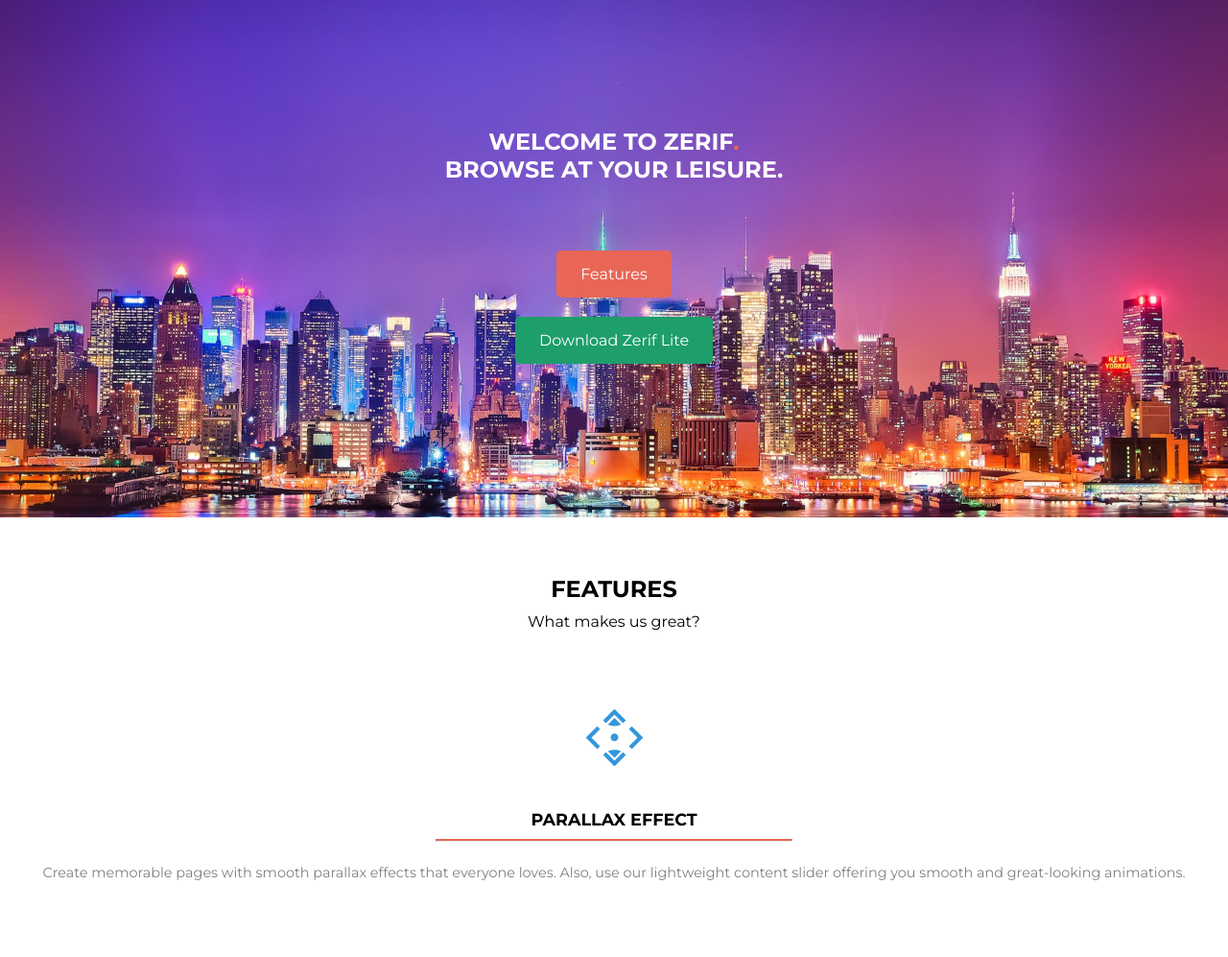
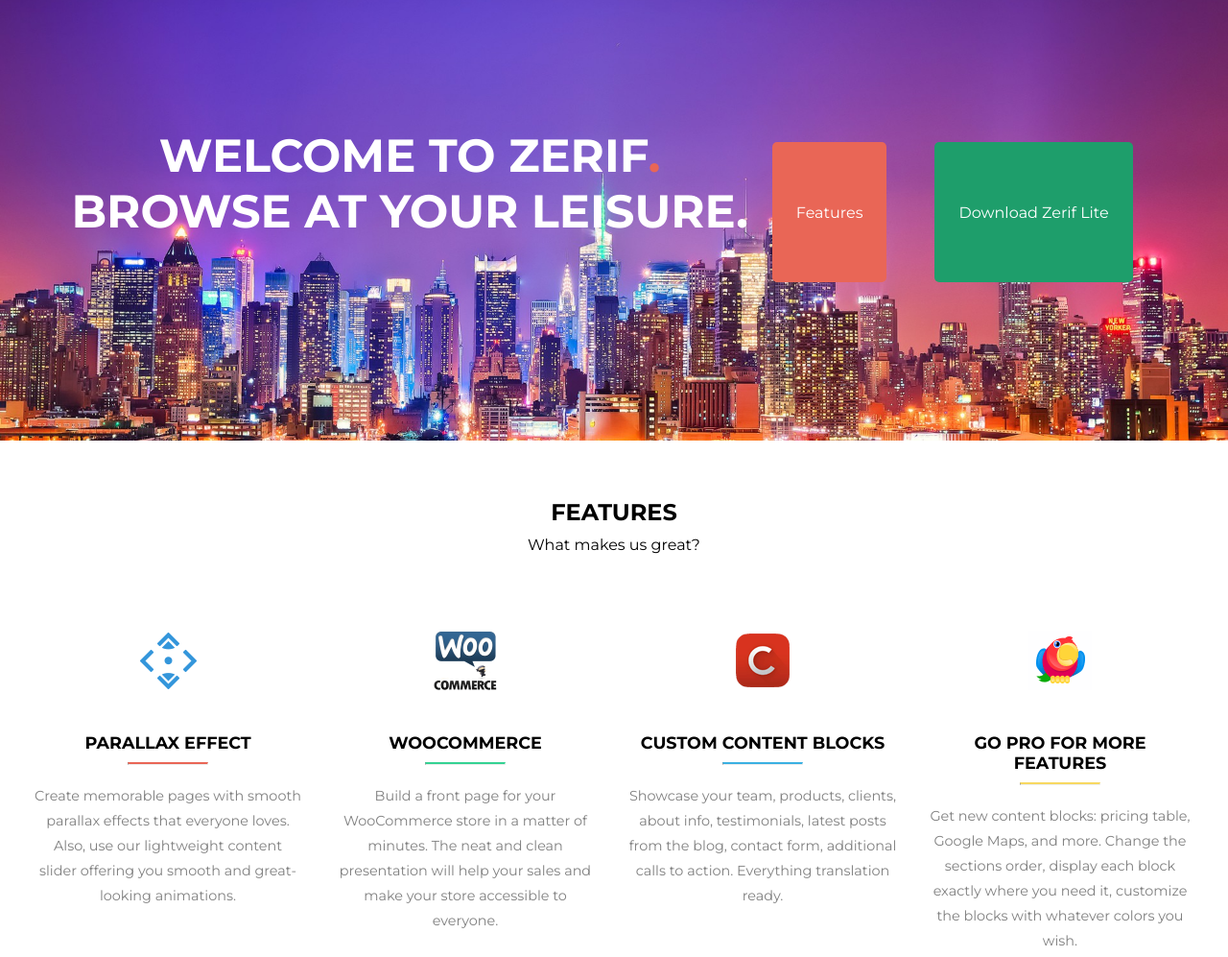
Before and after one commit to BGZStephen/zerif-rebuild, a website: page app/index.html in a window 1280 px wide. Shown: the part 80-1077 px from the top of the page at 96% size. Drawn offline with nearby package versions, Linux system fonts and the light colour scheme.

Commit message:
768 intro & features section complete

```diff
--- a/app/scss/_features.scss
+++ b/app/scss/_features.scss
@@ -1,14 +1,26 @@
 .features-container {
   @include flex-col;
   padding: $std-container-padding;
+  @media (min-width: 768px) {
+    flex-direction: row;
+    flex-wrap: wrap;
+  }
+  > p {
+    width: 100%;
+  }
 }
 
 .features-items-container {
+  width: 100%;
   margin-top: 40px;
+  @media (min-width: 768px) {
+    display: flex;
+  }
 }
 
 .features-item {
   margin-bottom: 60px;
+  width: 100%;
   > img {
     margin: 40px auto;
   }
@@ -24,4 +36,9 @@
     color: $font-grey;
     line-height: 1.8;
   }
+  @media (min-width: 768px) {
+    width: 25%;
+    margin-left: 15px;
+    margin-right: 15px;
+  }
 }
--- a/app/scss/_globals.scss
+++ b/app/scss/_globals.scss
@@ -9,6 +9,9 @@ h2 {
   text-transform: uppercase;
   margin-bottom: 10px;
   font-weight: 700;
+  @media (min-width: 768px) {
+    width: 100%;
+  }
 }
 
 h3 {
--- a/app/scss/_intro.scss
+++ b/app/scss/_intro.scss
@@ -11,9 +11,17 @@
     text-transform: uppercase;
     margin-bottom: 60px;
     font-size: 1.5em;
+    @media (min-width: 768px) {
+      font-size: 3em;
+    }
     > span {
       color: $font-orange;
     }
+  }
+  @media (min-width: 768px) {
+    flex-direction: row;
+    flex-wrap: wrap;
+    justify-content: center;
   }
 }
 
@@ -24,6 +32,9 @@
   margin: 10px auto;
   padding: 15px 25px;
   font-size: 1em;
+  @media (min-width: 768px) {
+    margin: 15px 25px;
+  }
 }
 
 .button--orange {
--- a/app/scss/_navbar.scss
+++ b/app/scss/_navbar.scss
@@ -1,6 +1,5 @@
 .navbar-container {
   width: 100%;
-  }
 }
 
 .navbar {
```
Also changed, not shown: app/css/main.css.
